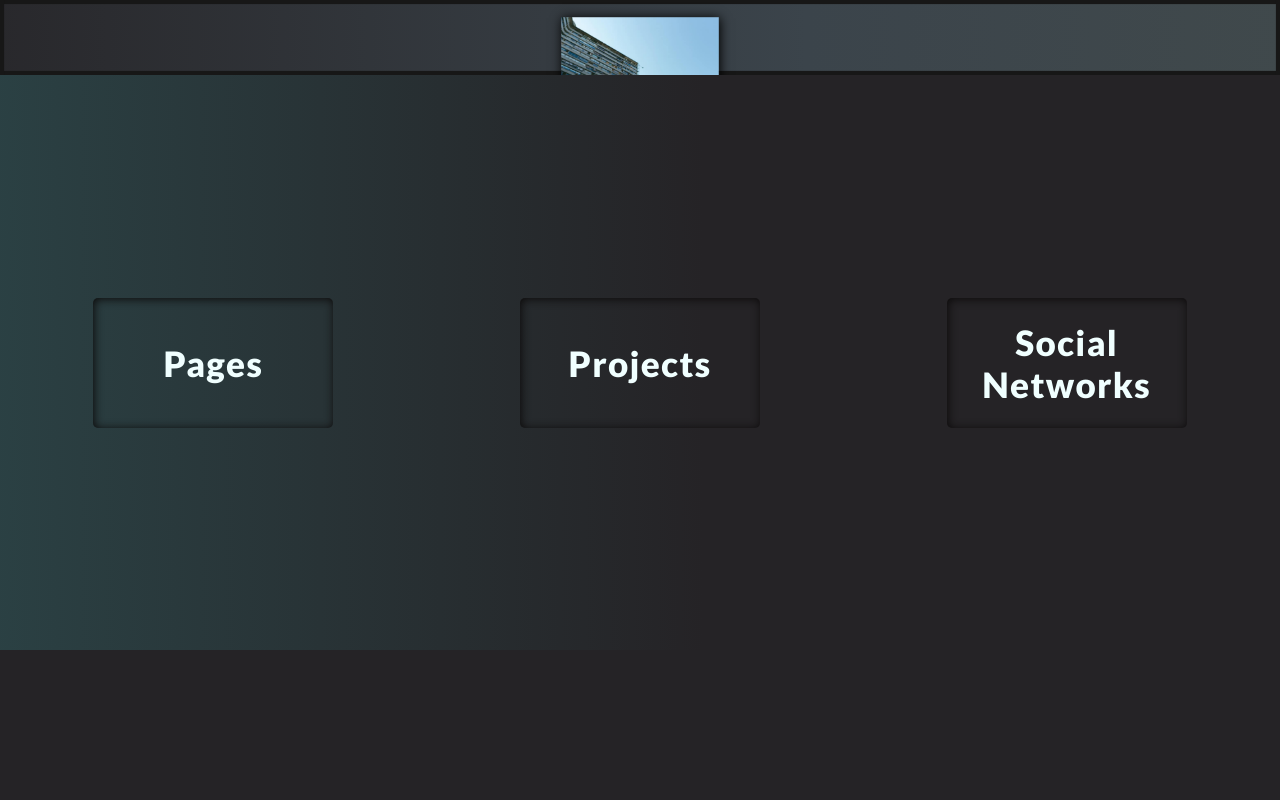
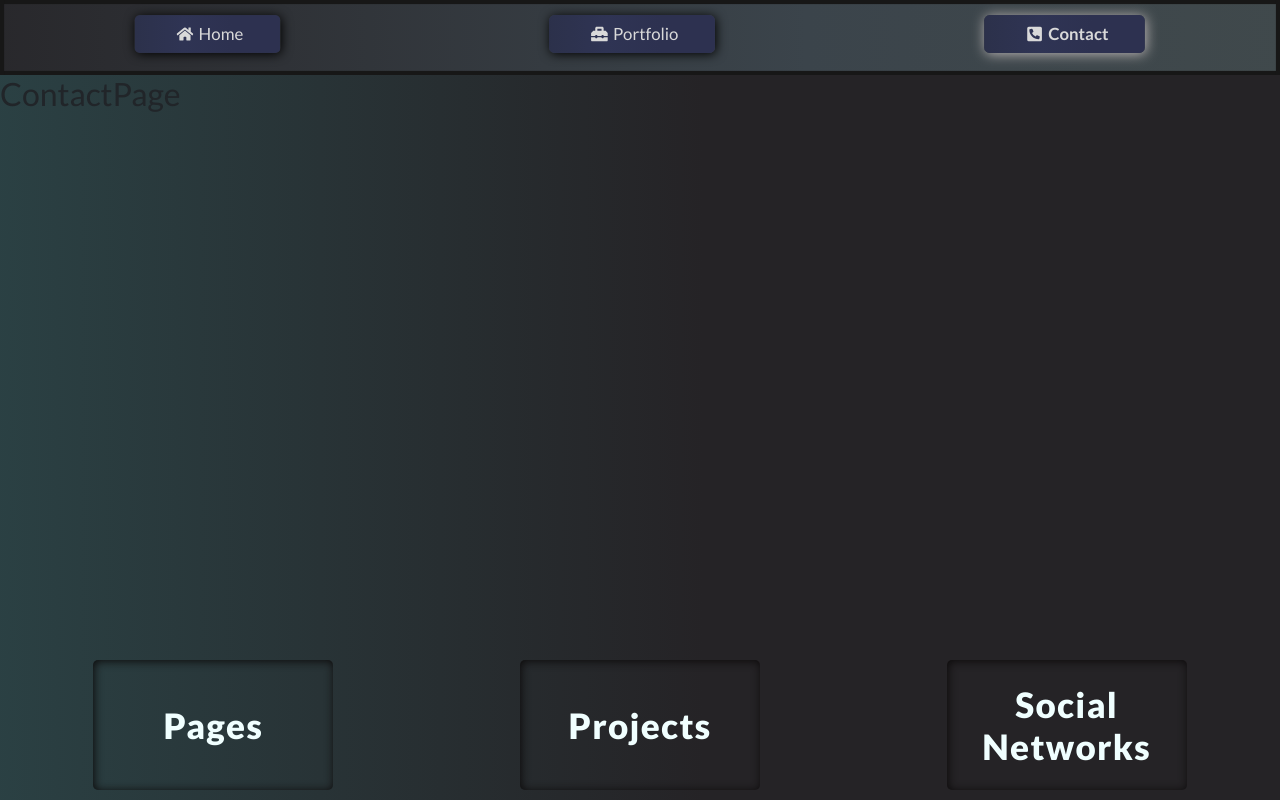
Before and after one commit to jsebast1an/myPortfolioPage, a React (Create React App) app: page /contact in a window 1280 px wide. Built offline with nearby package versions, Linux system fonts and the light colour scheme.

Commit message:
mejorando sidenav a barnav

```diff
--- a/src/components/NavBar/NavBar.jsx
+++ b/src/components/NavBar/NavBar.jsx
@@ -17,12 +17,8 @@ function NavBar() {
             <span></span>
             <span></span>
 
-            <div className='picContainer'>
-                <img src={profilePic} width={150} height={150} alt='me'></img>
-            </div>
 
-            <div className='menuContainer'>
-                <ul>
+            <ul className='menuContainer'>
                 <NavLink className={ ({isActive}) => (isActive ? 'active' : '')} to="/" end>
                     <li>
                         <FaIcons.FaHome /> Home
@@ -39,7 +35,7 @@ function NavBar() {
                     </li>
                 </NavLink>
             </ul>
-            </div>
+
         </div>
     </div>
   )
--- a/src/components/NavBar/navBar.css
+++ b/src/components/NavBar/navBar.css
@@ -12,17 +12,18 @@
     margin: 0 auto;
 }
 .sideBar .menuContainer {
-    margin: 0.5rem auto;
+    display: flex;
+    flex-direction: row;
+    flex-wrap: wrap;
+    justify-content: space-around;
+    width: 100vw;
+    margin: 0;
 }
 .sideBar {
-    background-color: white;
     display: flex;
-    justify-content: flex-start;
-    flex-direction: column;
+    flex-direction: row;
     position: relative;
-    top: 0;
     overflow: hidden;
-    /* left: -100%; */
     background: linear-gradient(to left, #252326 15%, #2b4346 35%, #414a4c 64%, #3b444b 79%, #252326 104%) right;
     background-size: 300% 100%;
     transition-duration: .5s;
@@ -83,19 +84,6 @@
 .active li {
     box-shadow: 1px 1px 12px #bfb9b9 !important;
 }
-/* .navBar {
-    background-color: #4621fd;
-    background-image: linear-gradient(19deg, #c64efe 0%, #330c5f 51%, #210030 100%);
-    height: 80px;
-    display: flex;
-    justify-content: flex-start;
-    align-items: center;
-}
-.nav-bars {
-    margin: 0 2rem;
-    font-size: 2rem;
-    background: none;
-} */
 
 .sideBar:hover {
     background-position: left;
@@ -116,24 +104,6 @@
     border-radius: 0px;
     box-shadow: 1px 1px 10px rgb(0, 0, 0);
 }
-.sideBar div {
-    margin: 1rem auto;
-    text-align:center
-}
-.sideBar div:nth-child(1) {
-    display: flex;
-    flex-direction: column;
-    align-items: center;
-}
-.sideBar img {
-    margin-top: 1.3rem;
-    border-radius: 50%;
-    transition: all 0.2s ease-in;
-}
-.sideBar img:hover {
-    box-shadow:1px 1px 5px 4px #bfb9b9;
-    transform: scale(1.1, 1.1);
-}
 .sideBar h5 {
     margin-top: 2rem;
     font-weight: 900;
@@ -148,7 +118,7 @@
     align-items: center;
     padding: 6px 35px;
     border-radius: 5px;
-    background: linear-gradient(to left, #2d3150 11%, #2f3454 22%, #2c314b 33%, #42284f 40%,rgb(97, 39, 39) 85% ) left;
+    background: linear-gradient(to left, #2d3150 11%, #2f3454 22%, #2c314b 33%, #1a111e 40%,rgb(35, 22, 22) 85% ) left;
     background-size: 300% 100%;
     text-align: justify;
     list-style: none;
--- a/src/pages/ContactPage.js
+++ b/src/pages/ContactPage.js
@@ -9,11 +9,9 @@ import '../App.css'
 function ContactPage() {
   return (
     <div id='body'>
-      <div className='containerForPages'>
-
       <NavBar />
 
-        <div className="mainContainer">
+      <main className="mainContainer">
 
         <span></span>
         <span></span>
@@ -24,9 +22,7 @@ function ContactPage() {
           ContactPage
         </h2>
 
-        </div>
-
-      </div>
+      </main>
 
       <Footer />
     </div>
--- a/src/pages/HomePage.js
+++ b/src/pages/HomePage.js
@@ -11,10 +11,7 @@ function HomePage() {
     <div id='body'>
       <NavBar />
 
-
-
-
-      <div className="mainContainer">
+      <main className="mainContainer">
 
         <span></span>
         <span></span>
@@ -23,10 +20,9 @@ function HomePage() {
 
         <h2>
           HomePage
-          </h2>
+        </h2>
 
-
-      </div>
+      </main>
 
       <Footer />
     </div>
--- a/src/pages/PortfolioPage.js
+++ b/src/pages/PortfolioPage.js
@@ -8,12 +8,10 @@ import '../App.css'
 
 function PortfolioPage() {
   return (
-    <div id="body">
-      <div className='containerForPages'>
-
+    <div id='body'>
       <NavBar />
 
-        <div className="mainContainer">
+      <main className="mainContainer">
 
         <span></span>
         <span></span>
@@ -24,9 +22,7 @@ function PortfolioPage() {
           PortfolioPage
         </h2>
 
-        </div>
-
-      </div>
+      </main>
 
       <Footer />
     </div>
```
Lines whose indentation alone changed are shown as unchanged.
